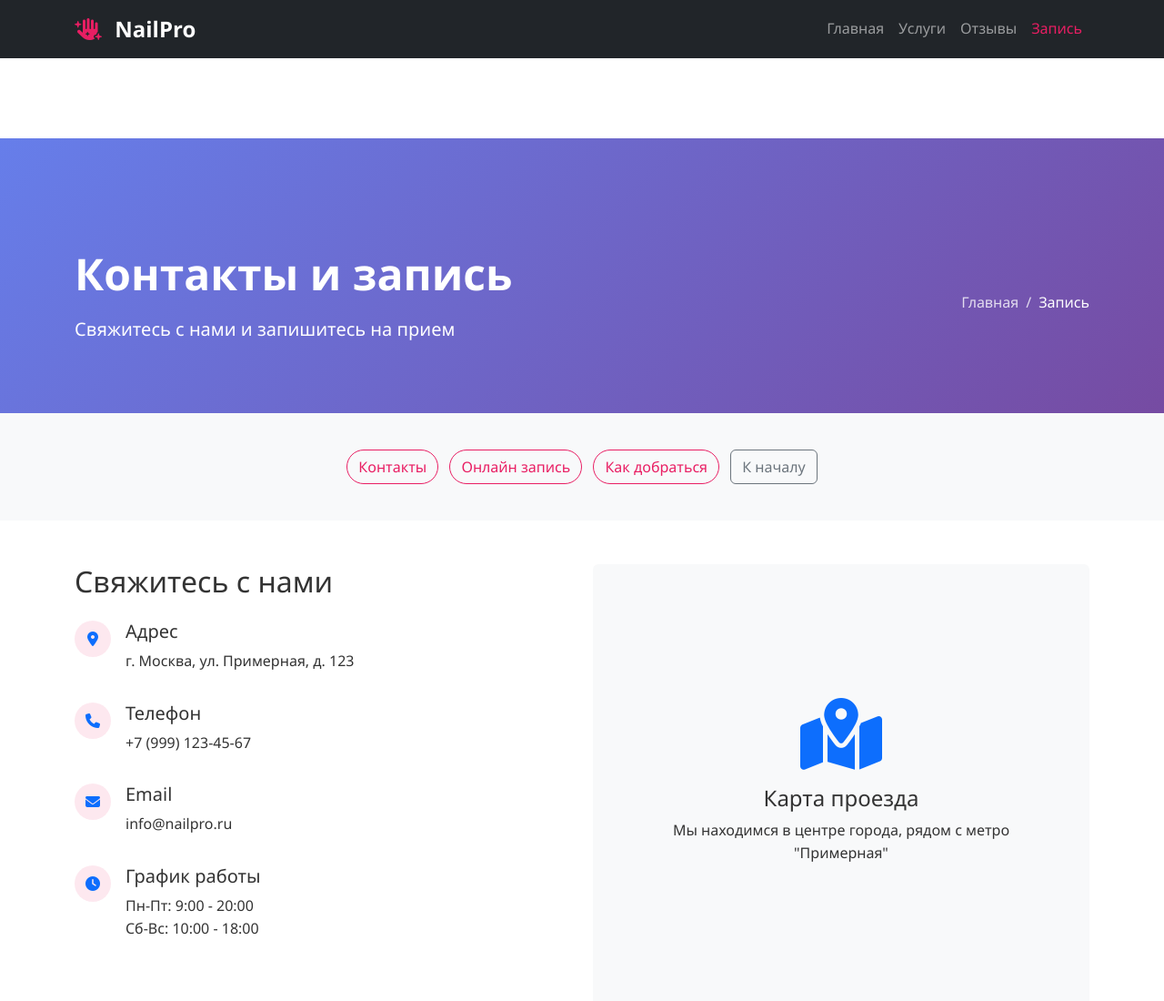
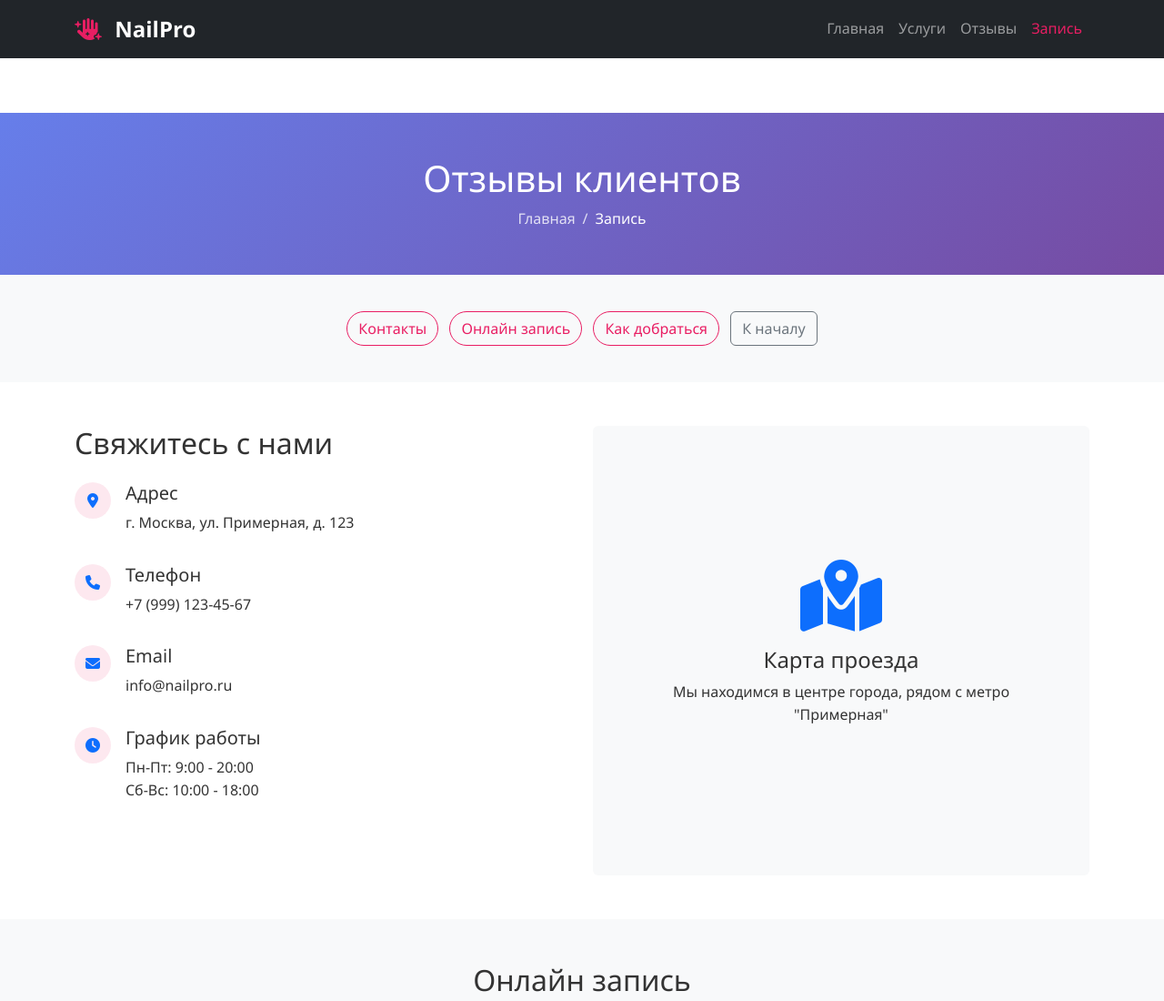
Before and after one commit to nastiyakazakova2007-pixel/Manik, a plain HTML site: page contact.html in a window 1280 px wide. Shown: the top 1100 px of the page at 91% size. Drawn offline with nearby package versions, Linux system fonts and the light colour scheme.

Commit message:
Update contact.html

```diff
--- a/contact.html
+++ b/contact.html
@@ -39,16 +39,13 @@
     </nav>
 
     <!-- Герой секция страницы -->
-    <section class="page-hero">
+    <section class="page-header py-5 mt-5">
         <div class="container">
-            <div class="row align-items-center">
-                <div class="col-lg-8">
-                    <h1>Контакты и запись</h1>
-                    <p class="lead">Свяжитесь с нами и запишитесь на прием</p>
-                </div>
-                <div class="col-lg-4">
+            <div class="row">
+                <div class="col-12 text-center">
+                    <h1>Отзывы клиентов</h1>
                     <nav aria-label="breadcrumb">
-                        <ol class="breadcrumb justify-content-lg-end">
+                        <ol class="breadcrumb justify-content-center">
                             <li class="breadcrumb-item"><a href="index.html">Главная</a></li>
                             <li class="breadcrumb-item active">Запись</li>
                         </ol>
```
